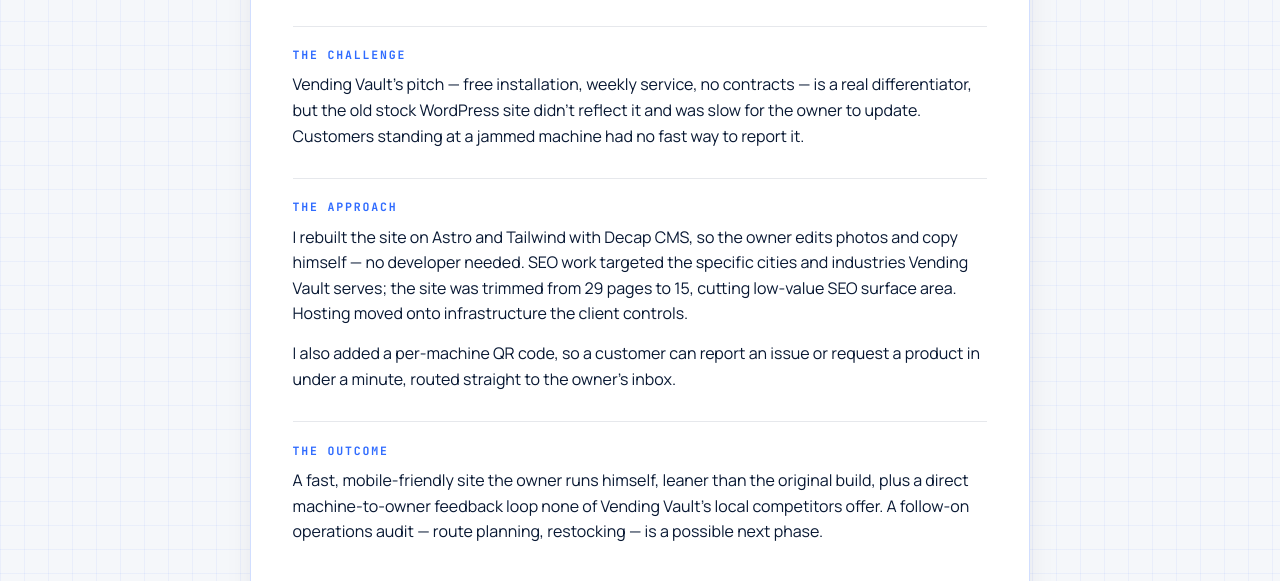
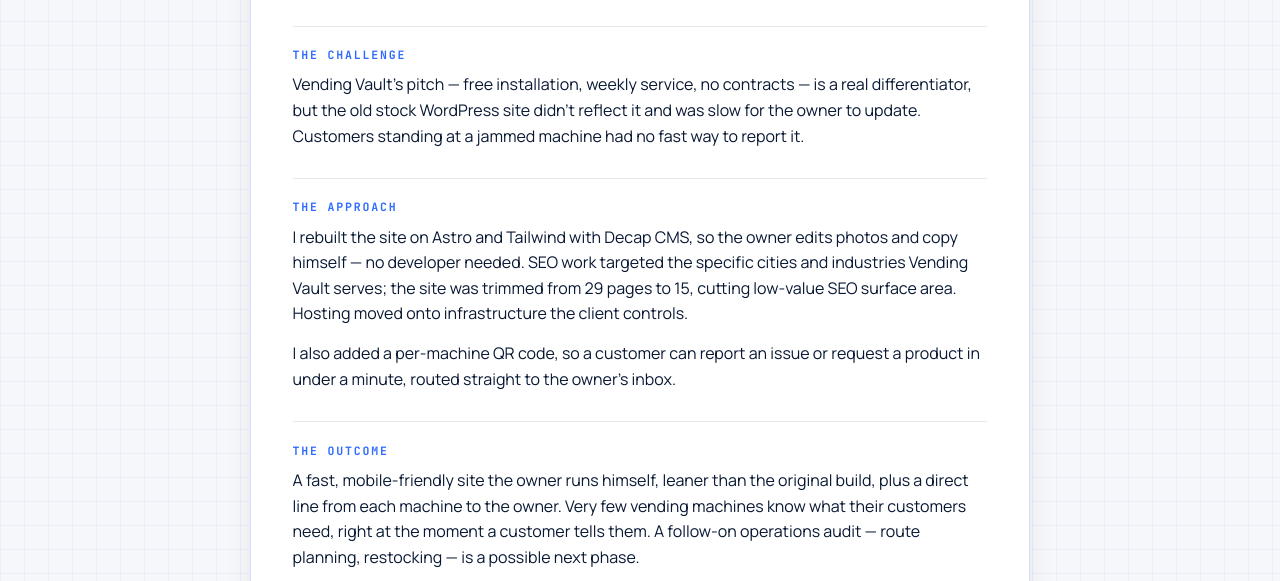
Before and after one commit to dbonomo/deskless-site, a plain HTML site: page case-studies/vendingvault/index.html in a window 1280 px wide. Shown: the part 219-800 px from the top of the page. Drawn offline with Linux system fonts and the light colour scheme.

Commit message:
Case study: soften unverified competitor claim
Co-Authored-By: Claude Opus 5.5 <noreply@anthropic.com>
Claude-Session: https://claude.ai/code/session_01PrsYYLuoVQcRFTwFxq17LB

```diff
--- a/case-studies/vendingvault/index.html
+++ b/case-studies/vendingvault/index.html
@@ -84,7 +84,8 @@
 
       <h2>The outcome</h2>
       <p>A fast, mobile-friendly site the owner runs himself, leaner than the original build, plus a
-      direct machine-to-owner feedback loop none of Vending Vault&rsquo;s local competitors offer. A
+      direct line from each machine to the owner. Very few vending machines know what their customers need,
+      right at the moment a customer tells them. A
       follow-on operations audit &mdash; route planning, restocking &mdash; is a possible next phase.</p>
 
       <a class="back" href="/#proof">&larr; Back to the receipts</a>
```
